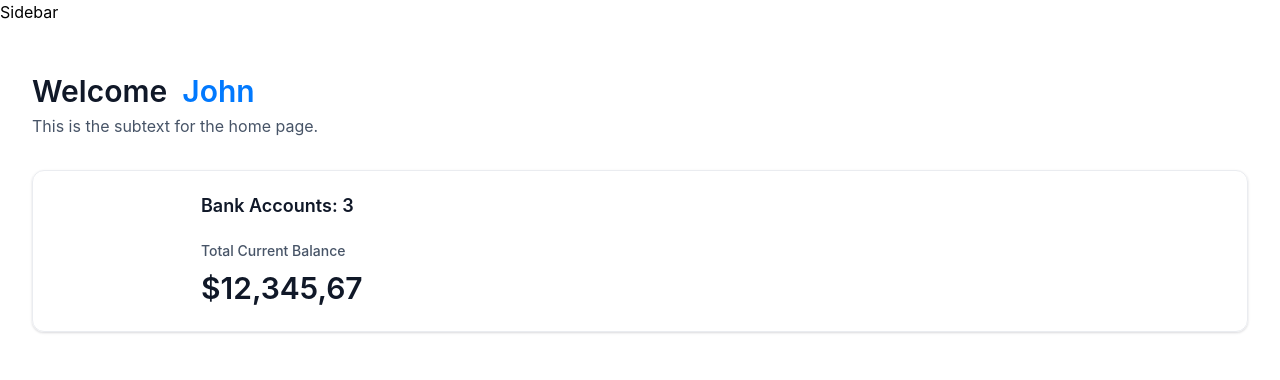
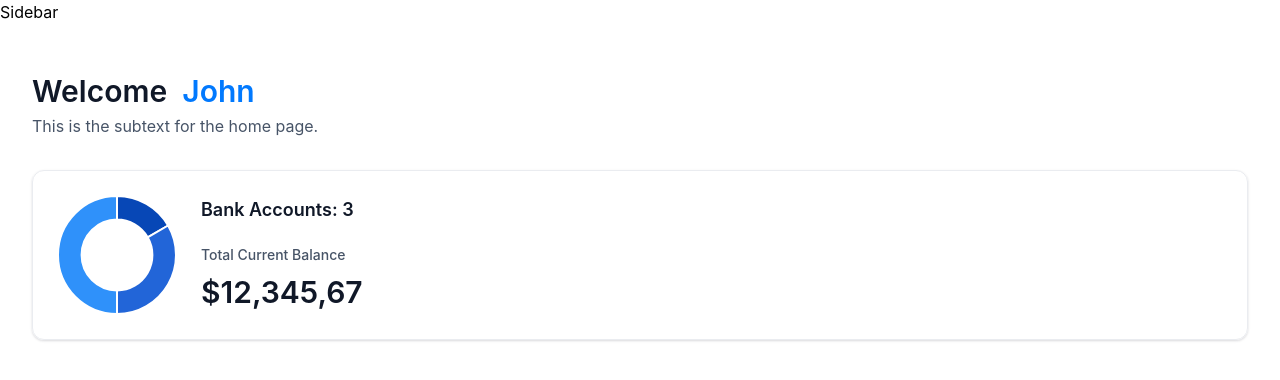
Before and after one commit to fantom26/banking-app, a Next.js app: page / in a window 1280 px wide. Shown: the top 380 px of the page. Built offline with nearby package versions, Linux system fonts and the light colour scheme.

Commit message:
feat: add DonughnutChart component and wire it up

```diff
--- /dev/null
+++ b/components/DonughnutChart.tsx
@@ -0,0 +1,33 @@
+'use client';
+
+import { Chart as ChartJS, ArcElement, Tooltip, Legend } from "chart.js";
+import { Doughnut } from "react-chartjs-2";
+
+ChartJS.register(ArcElement, Tooltip, Legend);
+
+function DoughnutChart<T>({ data }: DoughnutChartProps<T>) {
+  const chartData = {
+    datasets: [
+      {
+        label: 'Banks',
+        data: [1250, 2500, 3750],
+        backgroundColor: ['#0747b6', '#2265d8', '#2f91fa']
+      }
+    ],
+    labels: ['Bank 1', 'Bank 2', 'Bank 3']
+  }
+
+  return <Doughnut
+    data={chartData}
+    options={{
+      cutout: '60%',
+      plugins: {
+        legend: {
+          display: false
+        }
+      }
+    }}
+  />
+}
+
+export default DoughnutChart
--- a/components/TotalBalanceBox.tsx
+++ b/components/TotalBalanceBox.tsx
@@ -1,12 +1,13 @@
 'use client'
 
 import AnimatedCounter from "./AnimatedCounter"
+import DoughnutChart from "./DonughnutChart"
 
 const TotalBalanceBox = ({accounts = [], totalBanks, totalCurrentBalance}: TotalBalanceBoxProps) => {
   return (
     <section className="total-balance">
         <div className="total-balance-chart">
-            {/* Chart */}
+            <DoughnutChart data={accounts} />
         </div>
         <div className="flex flex-col gap-6">
             <h2 className="header-2">Bank Accounts: {totalBanks}</h2>
--- a/package.json
+++ b/package.json
@@ -10,6 +10,7 @@
   },
   "dependencies": {
     "@base-ui/react": "^1.8.0",
+    "chart.js": "^4.5.1",
     "class-variance-authority": "^0.7.1",
     "clsx": "^2.1.1",
     "cn": "^0.4.0",
@@ -17,6 +18,7 @@
     "next": "16.3.8",
     "query-string": "^9.5.1",
     "react": "19.2.8",
+    "react-chartjs-2": "^5.3.1",
     "react-countup": "^6.5.3",
     "react-dom": "19.2.8",
     "shadcn": "^4.21.1",
--- a/types/index.d.ts
+++ b/types/index.d.ts
@@ -244,8 +244,8 @@ declare interface CategoryProps {
   category: CategoryCount;
 }
 
-declare interface DoughnutChartProps {
-  accounts: Account[];
+declare interface DoughnutChartProps<T> {
+  data: T[];
 }
 
 declare interface PaymentTransferFormProps {
```
Also changed, not shown: 1 other file (tests, documents, lock files or other folders).
